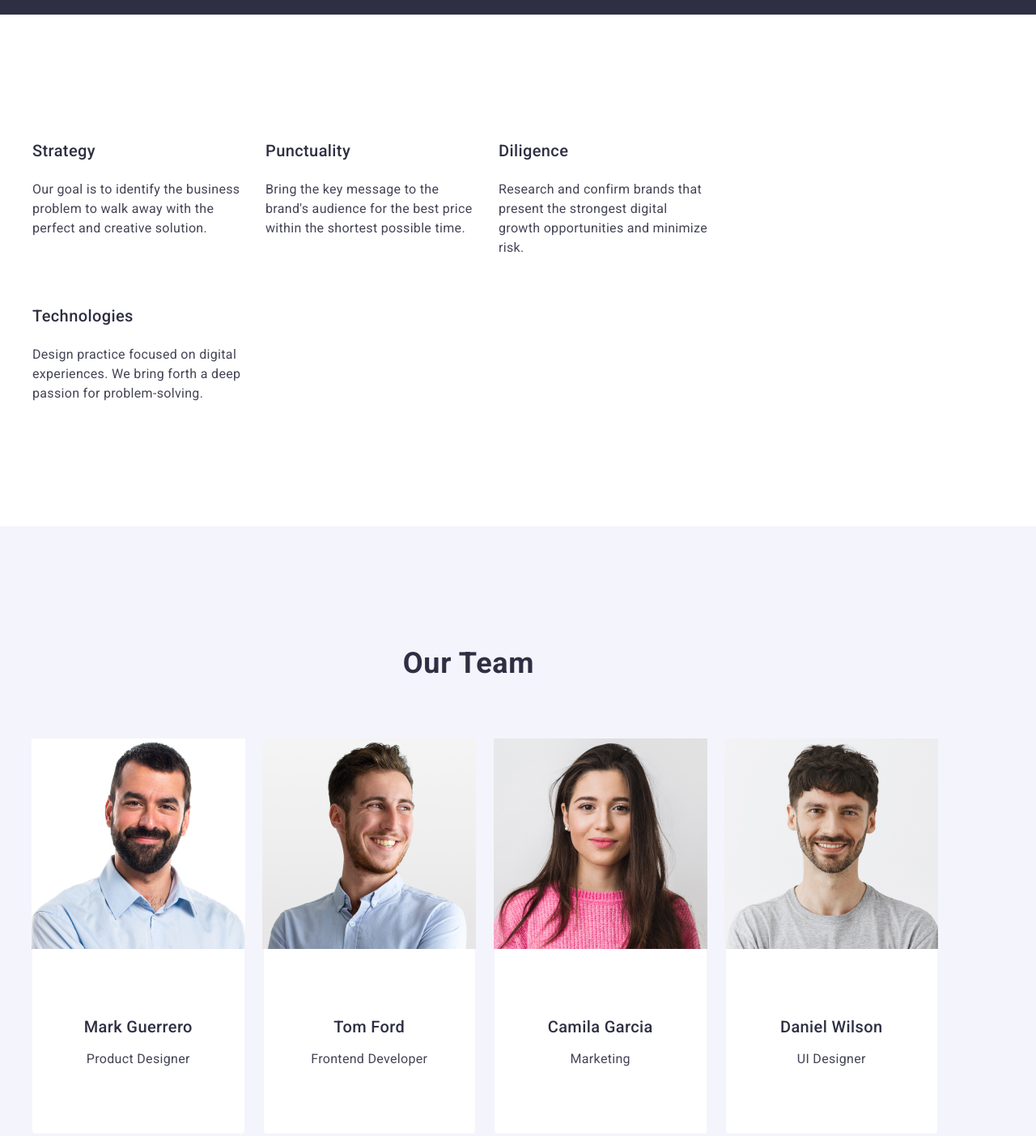
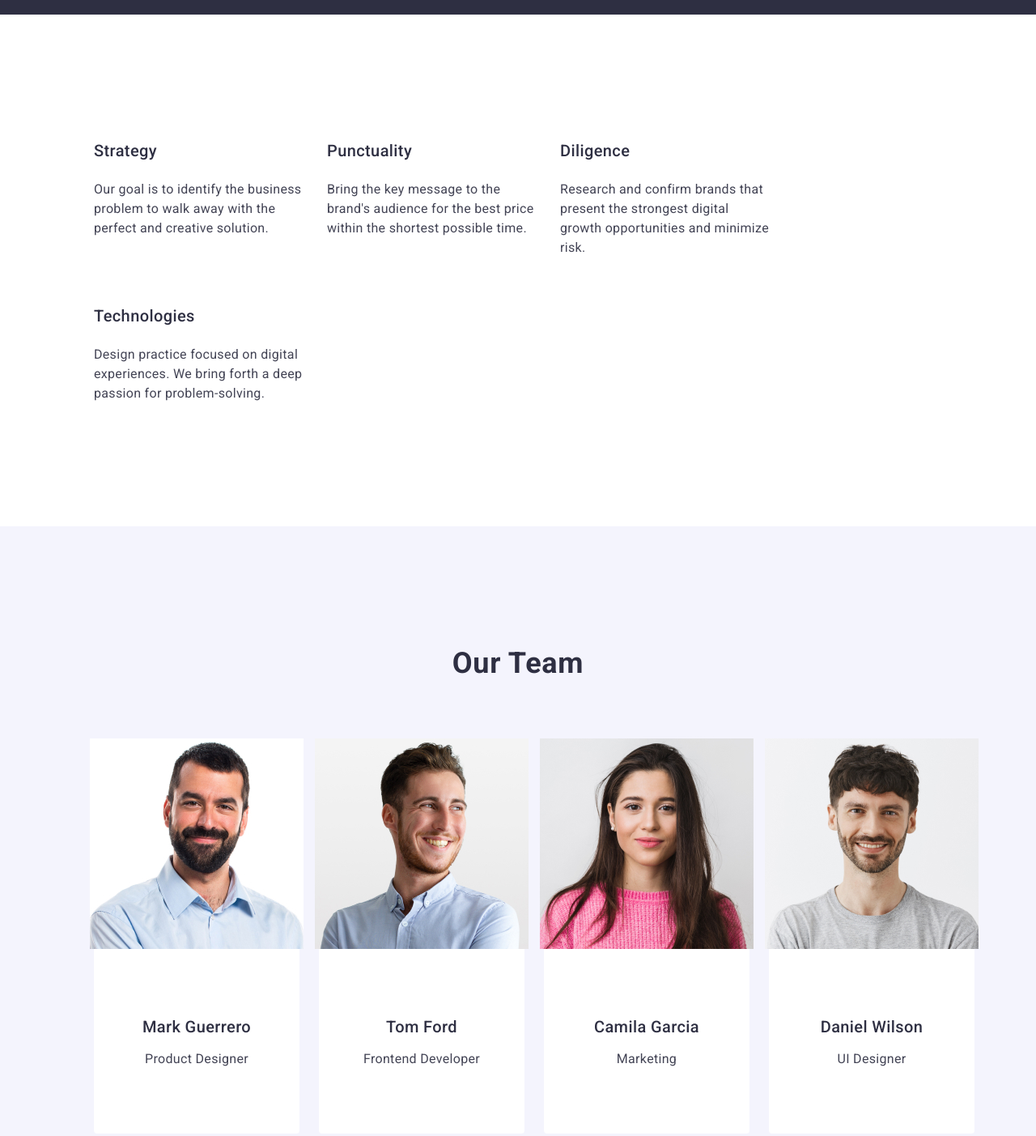
Before and after one commit to GhostKato/goit-markup-hw-03, a plain HTML site: page index.html in a window 1280 px wide. Shown: the part 780-2183 px from the top of the page at 81% size. Drawn offline with nearby package versions, Linux system fonts and the light colour scheme.

Commit message:
hw3.7_index

```diff
--- a/index.html
+++ b/index.html
@@ -63,8 +63,8 @@
         </div>
       </section>
       <!-- Section 2 Our Strategy -->
-      <section class="our-strategy">
-        <div class="section container">
+      <section class="our-strategy section">
+        <div class="container">
           <h2 class="visually-hidden">Our Strategy</h2>
           <ul class="our-strategy-list">
             <li class="our-strategy-item">
@@ -99,8 +99,8 @@
         </div>
       </section>
       <!-- Section 3 Our Team -->
-      <section class="section-our-team">
-        <div class="section container">
+      <section class="section-our-team section">
+        <div class="container">
           <h2 class="our-team-title">Our Team</h2>
           <ul class="our-team-list">
             <li class="our-team-item">
@@ -139,8 +139,8 @@
         </div>
       </section>
       <!-- Section 4 Our Portfolio -->
-      <section>
-        <div class="section container">
+      <section class="section">
+        <div class="container">
           <h2 class="our-portfolio-title">Our Portfolio Meditation App</h2>
           <ul class="our-portfolio-list">
             <li class="our-portfolio-item">
```
